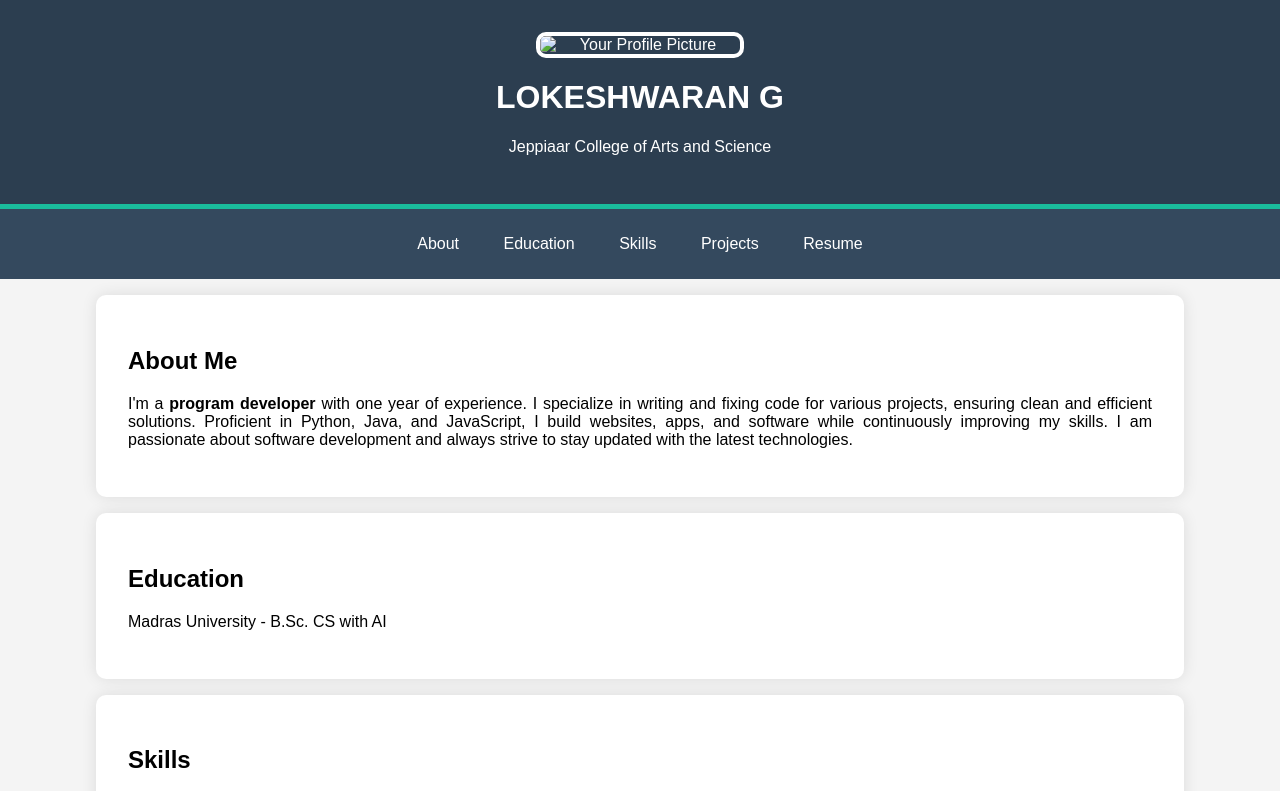
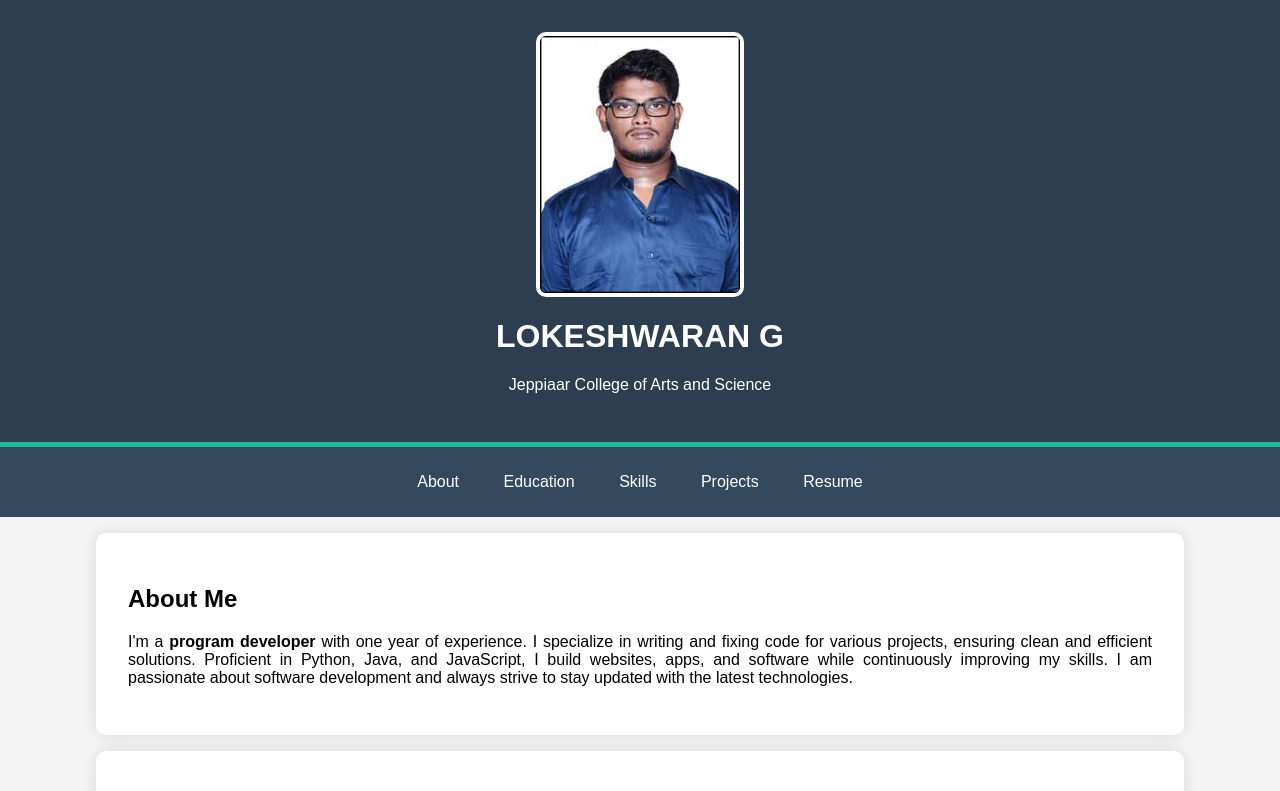
Before and after one commit to lokesh1611/lokeshwaran, a plain HTML site: page index.html in a window 1280 px wide. Shown: the top 791 px of the page. Drawn offline with Linux system fonts and the light colour scheme.

Commit message:
index.html

```diff
--- a/index.html
+++ b/index.html
@@ -93,7 +93,7 @@
 <body>
     <header>
         <div class="header-content">
-            <img src="DSC_9742 COPY.jpg" alt="Your Profile Picture" class="profile-picture">
+            <img src="image.jpg" alt="Your Profile Picture" class="profile-picture">
             <h1>LOKESHWARAN G</h1>
             <p>Jeppiaar College of Arts and Science</p>
         </div>
```
